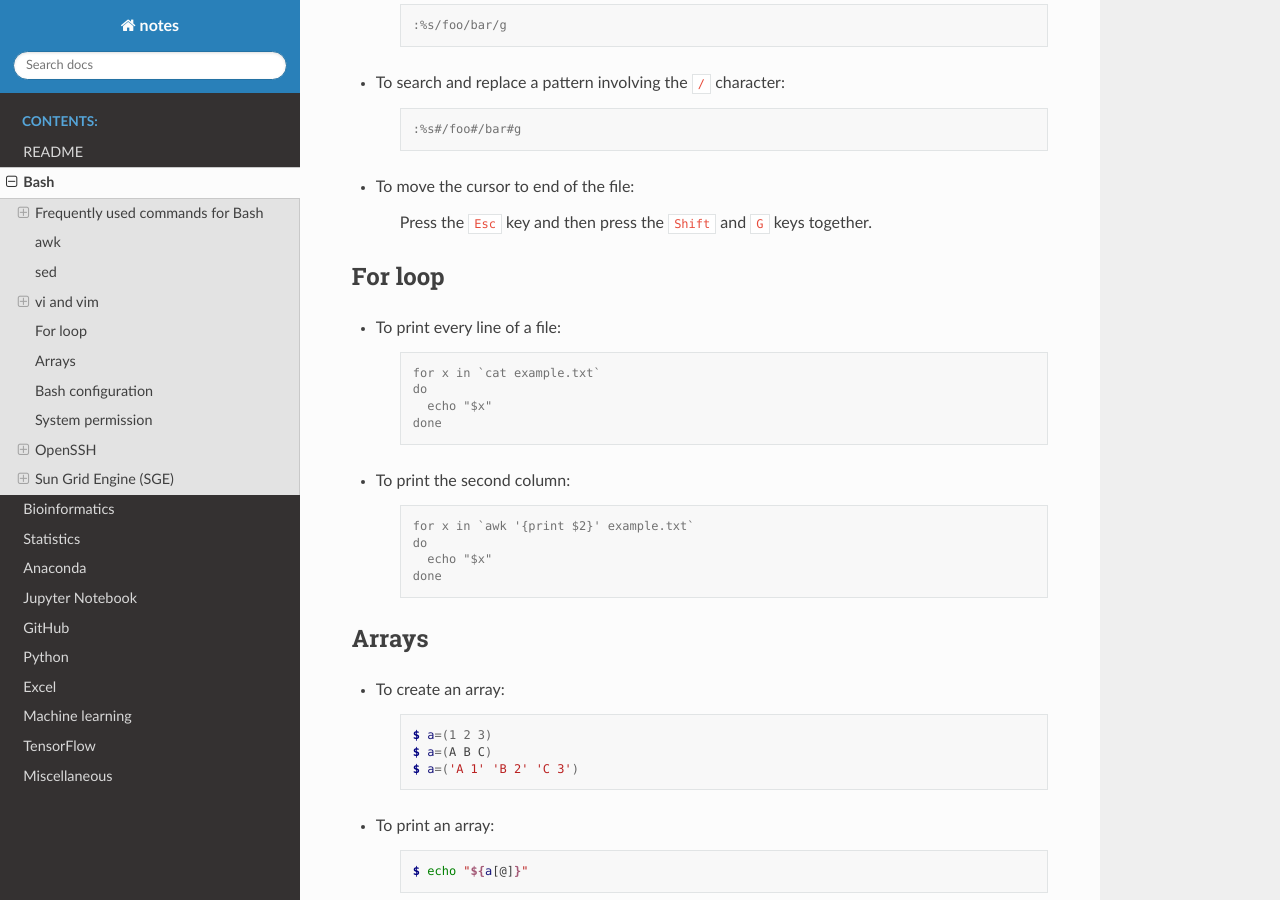
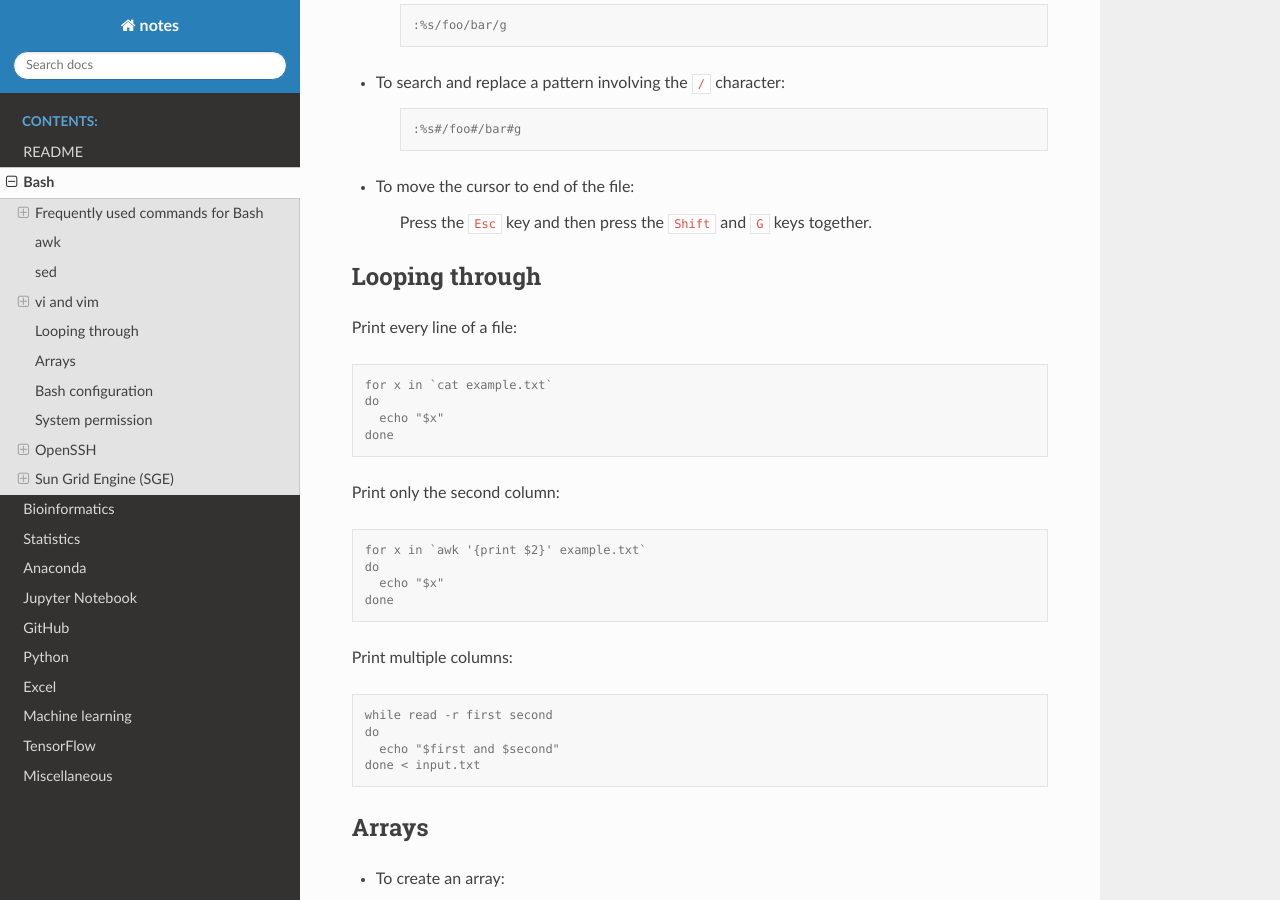
Before and after one commit to sbslee/notes, a Sphinx documentation site: the page built from docs/bash.rst, in a window 1280 px wide and 900 px high, scrolled down 7161 px. Built offline with Sphinx 7.4.7 and the Read the Docs theme 2.0.0, drawn with Linux system fonts in a browser that asks for light colours.

Commit message:
Update bash.rst

```diff
--- a/docs/bash.rst
+++ b/docs/bash.rst
@@ -398,26 +398,35 @@ Frequently used commands for vi and vim
 
     Press the ``Esc`` key and then press the ``Shift`` and ``G`` keys together.
 
-For loop
-========
+Looping through
+===============
 
-* To print every line of a file:
+Print every line of a file:
 
-    .. code-block:: console
+.. code-block:: console
 
-        for x in `cat example.txt`
-        do
-          echo "$x"
-        done
+    for x in `cat example.txt`
+    do
+      echo "$x"
+    done
 
-* To print the second column:
+Print only the second column:
 
-    .. code-block:: console
+.. code-block:: console
 
-        for x in `awk '{print $2}' example.txt`
-        do
-          echo "$x"
-        done
+    for x in `awk '{print $2}' example.txt`
+    do
+      echo "$x"
+    done
+
+Print multiple columns:
+
+.. code-block:: console
+
+    while read -r first second
+    do
+      echo "$first and $second"
+    done < input.txt
 
 Arrays
 ======
```
